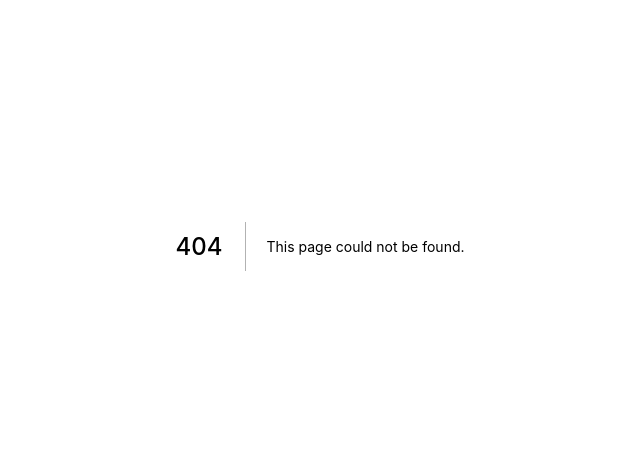
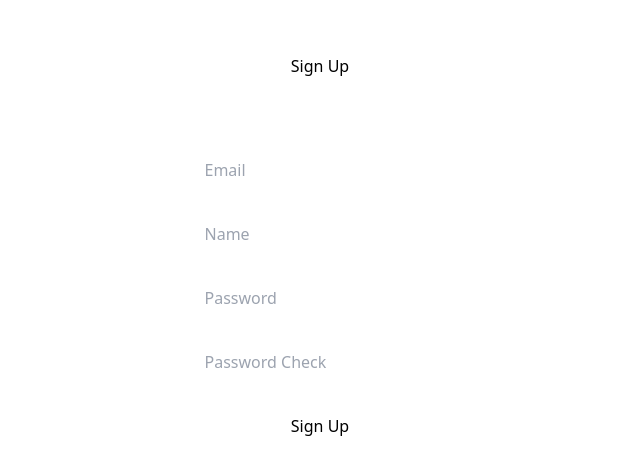
Before and after one commit to yeongminChae/nextjs_challenge, a Next.js app: page /auth/create-account in a window 1280 px wide. Before the commit this address had no page. Shown: the part 154-628 px from the top of the page, without its empty margins (320-960 px from the left). Built offline with nearby package versions, Linux system fonts and the light colour scheme.

Commit message:
기능 구현 : 회원가입 & 로그인 기능 구현 위한 html 구조 구현 + 유연한 form관리 위한 react-hook-form 사전 설정

```diff
--- /dev/null
+++ b/pages/auth/create-account/index.tsx
@@ -0,0 +1,68 @@
+import { NextPage } from "next";
+import { useForm } from "react-hook-form";
+
+interface ISignUpForm {
+  email: string;
+  name: string;
+  password: string;
+  passwordCheck: string;
+}
+
+const Home: NextPage = () => {
+  const {
+    register,
+    handleSubmit,
+    watch,
+    formState: { errors },
+  } = useForm<ISignUpForm>({ mode: "onSubmit" });
+
+  const password = watch("password");
+  const onSubmit = (data: ISignUpForm) => {
+    console.log(data);
+  };
+
+  return (
+    <div className="flex flex-col items-center justify-center w-full h-screen gap-20">
+      <h1>Sign Up</h1>
+      <form
+        onSubmit={handleSubmit(onSubmit)}
+        className="flex flex-col items-center justify-center gap-10"
+      >
+        <input
+          {...register("email", { required: "이메일은 필수입니다." })}
+          type="email"
+          name="email"
+          required
+          placeholder="Email"
+        />
+        <input
+          {...register("name", { required: "이름은 필수입니다." })}
+          type="text"
+          name="name"
+          required
+          placeholder="Name"
+        />
+        <input
+          {...register("password", { required: "비밀번호는 필수입니다." })}
+          type="password"
+          name="password"
+          required
+          placeholder="Password"
+        />
+        <input
+          {...register("passwordCheck", {
+            validate: (value: string) =>
+              value === password || "비밀번호가 일치하지 않습니다.",
+          })}
+          type="password"
+          name="passwordCheck"
+          required
+          placeholder="Password Check"
+        />
+        <input type="submit" value="Sign Up" className="cursor-pointer" />
+      </form>
+    </div>
+  );
+};
+
+export default Home;
--- /dev/null
+++ b/pages/auth/login/index.tsx
@@ -0,0 +1,47 @@
+import { NextPage } from "next";
+import { useForm } from "react-hook-form";
+
+interface ILoginForm {
+  email: string;
+  password: string;
+}
+
+const Home: NextPage = () => {
+  const {
+    register,
+    handleSubmit,
+    formState: { errors },
+  } = useForm<ILoginForm>({ mode: "onSubmit" });
+
+  const onSubmit = (data: ILoginForm) => {
+    console.log(data);
+  };
+
+  return (
+    <div className="flex flex-col items-center justify-center w-full h-screen gap-20">
+      <h1>Log In</h1>
+      <form
+        onSubmit={handleSubmit(onSubmit)}
+        className="flex flex-col items-center justify-center gap-10"
+      >
+        <input
+          {...register("email", { required: "이메일은 필수입니다." })}
+          type="email"
+          name="email"
+          required
+          placeholder="Email"
+        />
+        <input
+          {...register("password", { required: "비밀번호는 필수입니다." })}
+          type="password"
+          name="password"
+          required
+          placeholder="Password"
+        />
+        <input type="submit" />
+      </form>
+    </div>
+  );
+};
+
+export default Home;
```
